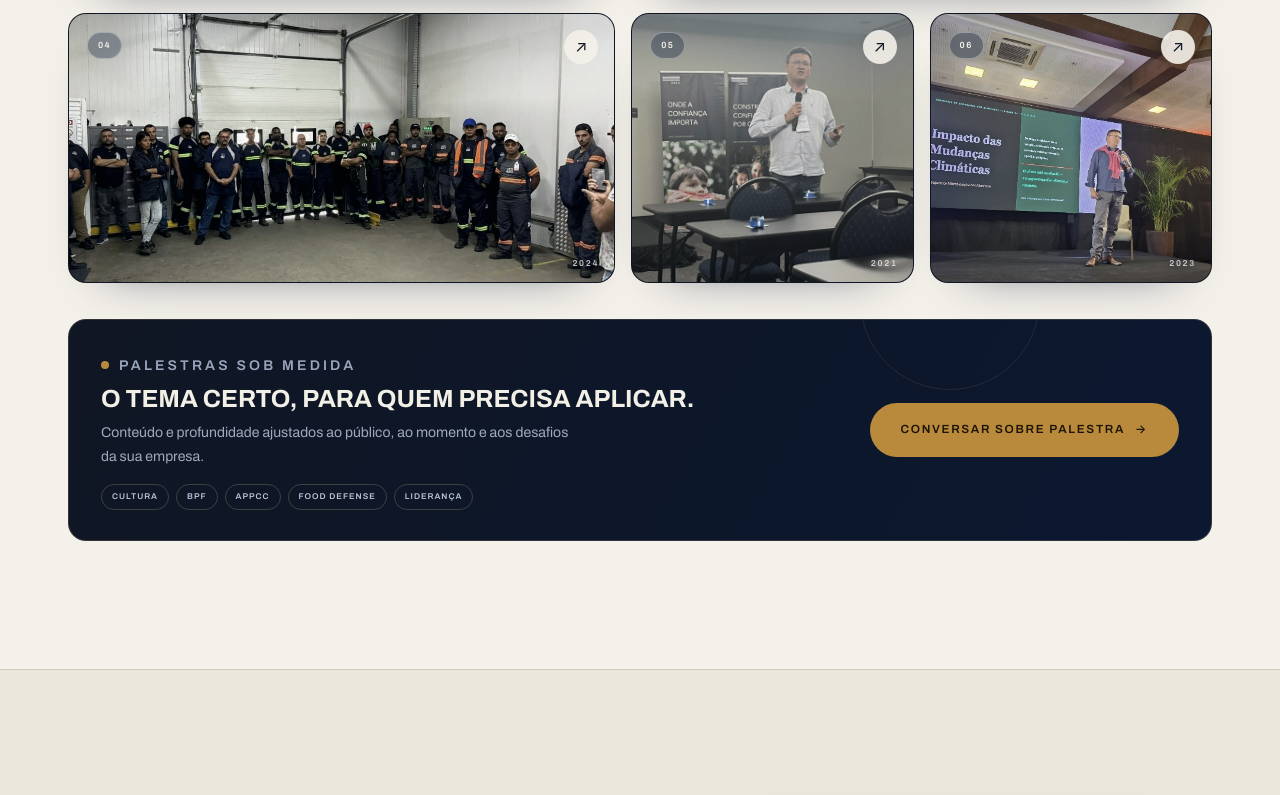
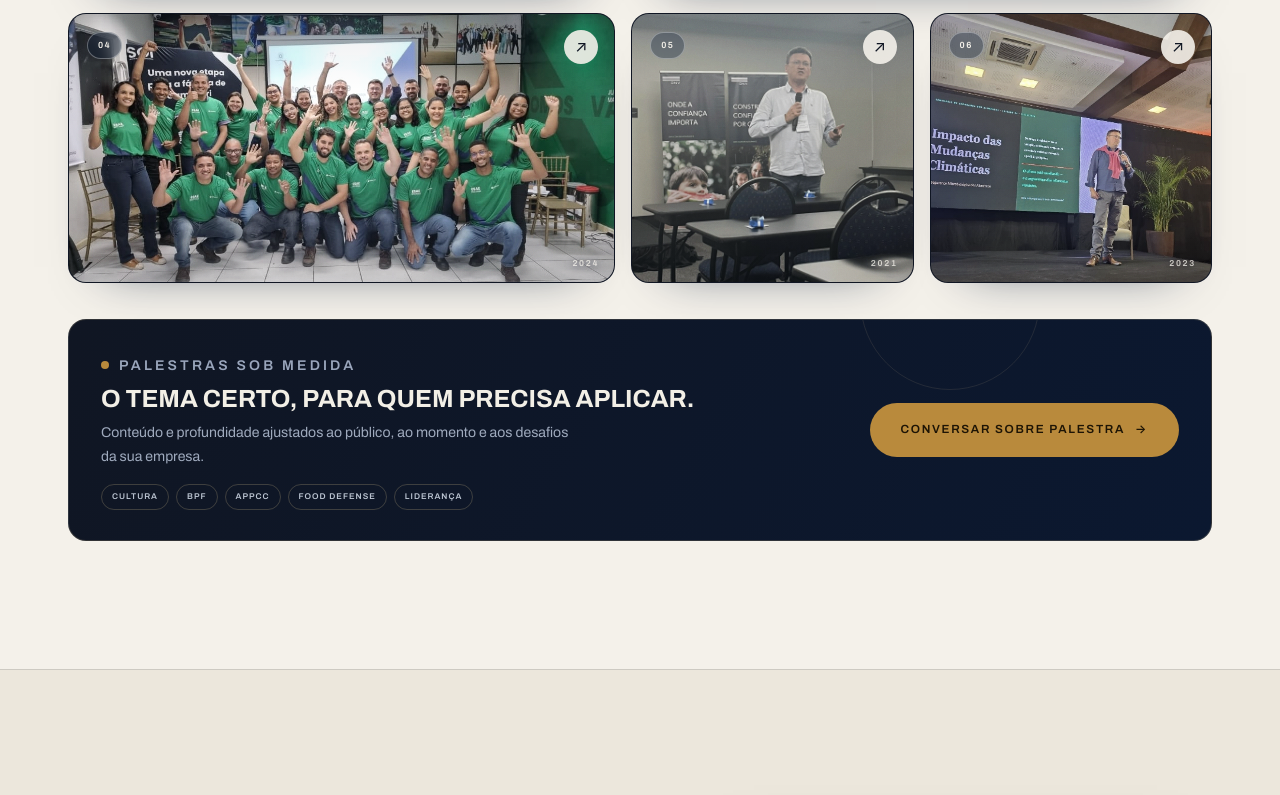
Before and after one commit to zN1zT/Eduardo-site, a plain HTML site: page index.html in a window 1280 px wide. Shown: the part 9730-10525 px from the top of the page. Drawn offline with Linux system fonts and the light colour scheme.

Commit message:
Galeria: troca foto 04 pela turma ESAE
Co-Authored-By: Claude Opus 5 <noreply@anthropic.com>

```diff
--- a/index.html
+++ b/index.html
@@ -375,7 +375,7 @@
         <div class="ph"><img src="assets/img/palestras/p18.jpg" alt="Sala de treinamento com grupo atento" loading="lazy"><span class="gal-no">03</span><span class="gal-open" aria-hidden="true">↗</span><time class="gal-year">2022</time></div>
       </figure>
       <figure class="gal-card gal-tile rv">
-        <div class="ph"><img src="assets/img/palestras/p50.jpg" alt="Palestrante com tela de dados" loading="lazy"><span class="gal-no">04</span><span class="gal-open" aria-hidden="true">↗</span><time class="gal-year">2024</time></div>
+        <div class="ph"><img src="assets/img/palestras/gal-turma-esae.jpg?v=1" alt="Turma de treinamento de uniforme verde acenando para a foto" loading="lazy"><span class="gal-no">04</span><span class="gal-open" aria-hidden="true">↗</span><time class="gal-year">2024</time></div>
       </figure>
       <figure class="gal-card gal-tile rv rv-d1">
         <div class="ph"><img src="assets/img/palestras/p28.jpg" alt="Palestrante com microfone em salão" loading="lazy"><span class="gal-no">05</span><span class="gal-open" aria-hidden="true">↗</span><time class="gal-year">2021</time></div>
```
Also changed, not shown: assets/img/palestras/gal-turma-esae.jpg (added).
